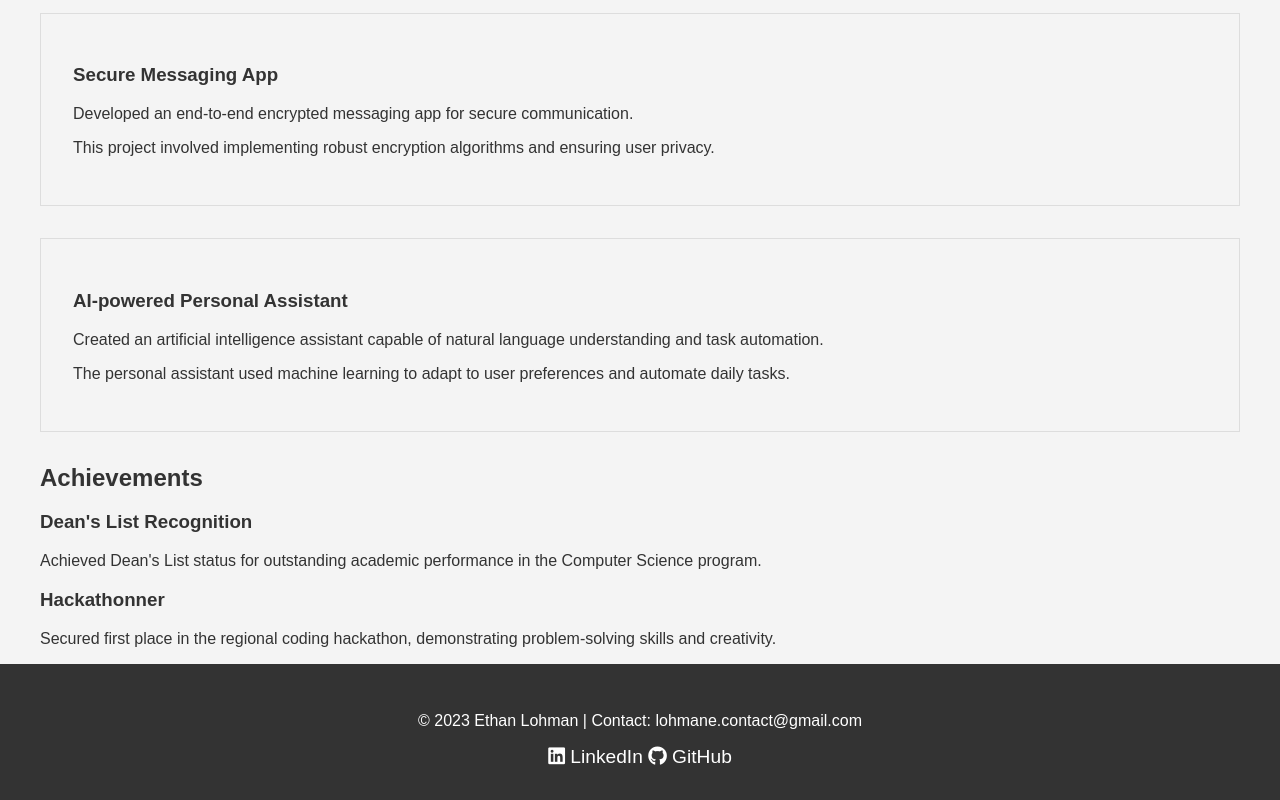
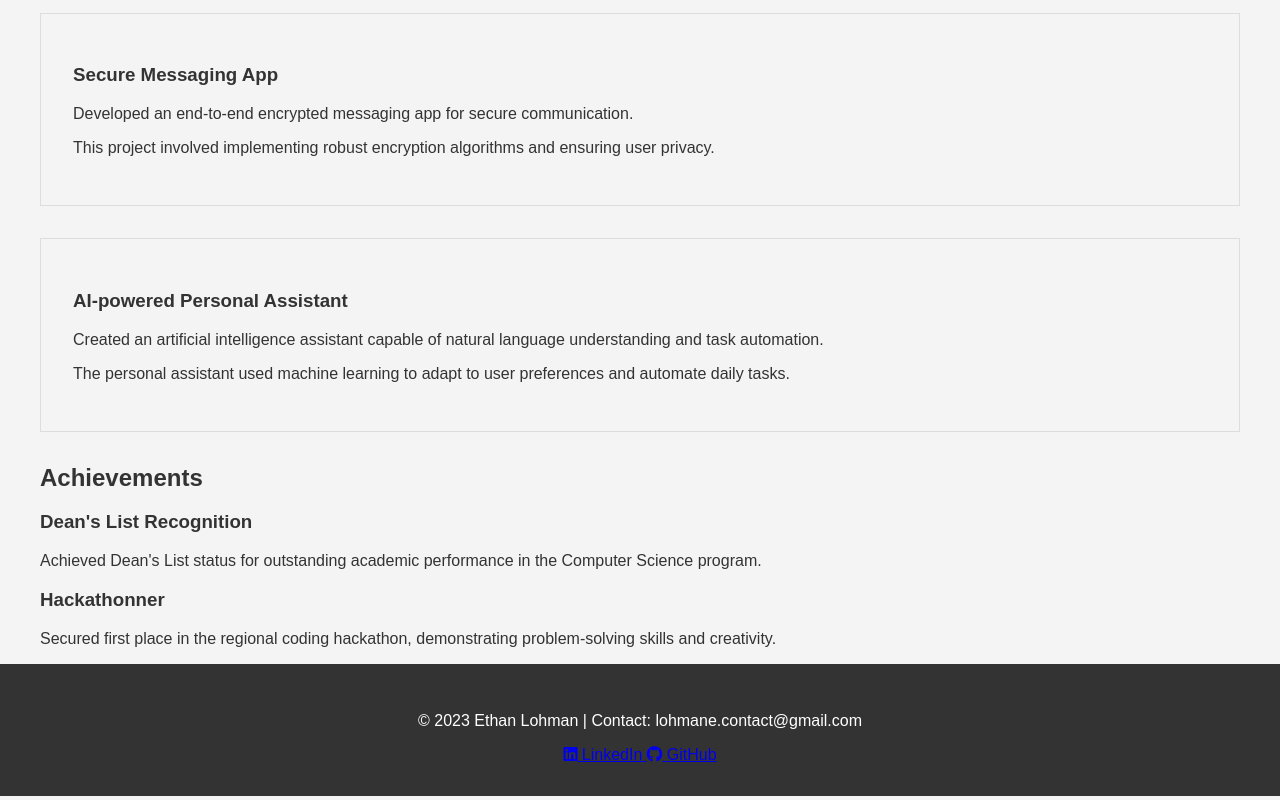
Before and after one commit to Ethan-Lohman/Ethan-Lohman.github.io, a website: page index.html in a window 1280 px wide. Shown: the part 335-1135 px from the top of the page. Drawn offline with Linux system fonts and the light colour scheme.

Commit message:
Updated css.

```diff
--- a/style.css
+++ b/style.css
@@ -46,19 +46,14 @@ footer {
     text-align: center;
     background-color: #333;
     color: #fff;
-    padding: 2rem 0; /* Increased padding for a larger size */
-    display: flex;
-    justify-content: space-around;
+    padding: 2rem 0;
 }
 
-footer a {
-    text-decoration: none;
-    color: #fff;
-    font-size: 1.2rem; /* Increased font size for better visibility */
-    transition: color 0.3s; /* Test */
+#contact .social-media-footer a {
+    color: #333; /* Change link color to a dark color */
 }
 
-footer a:hover {
+#contact .social-media-footer a:hover {
     color: #ff8c00;
 }
 
@@ -68,4 +63,5 @@ footer a:hover {
     padding: 2rem;
     margin-bottom: 2rem;
     cursor: pointer;
+    transition: none; /* Remove the transition for the project elements */
 }
```
